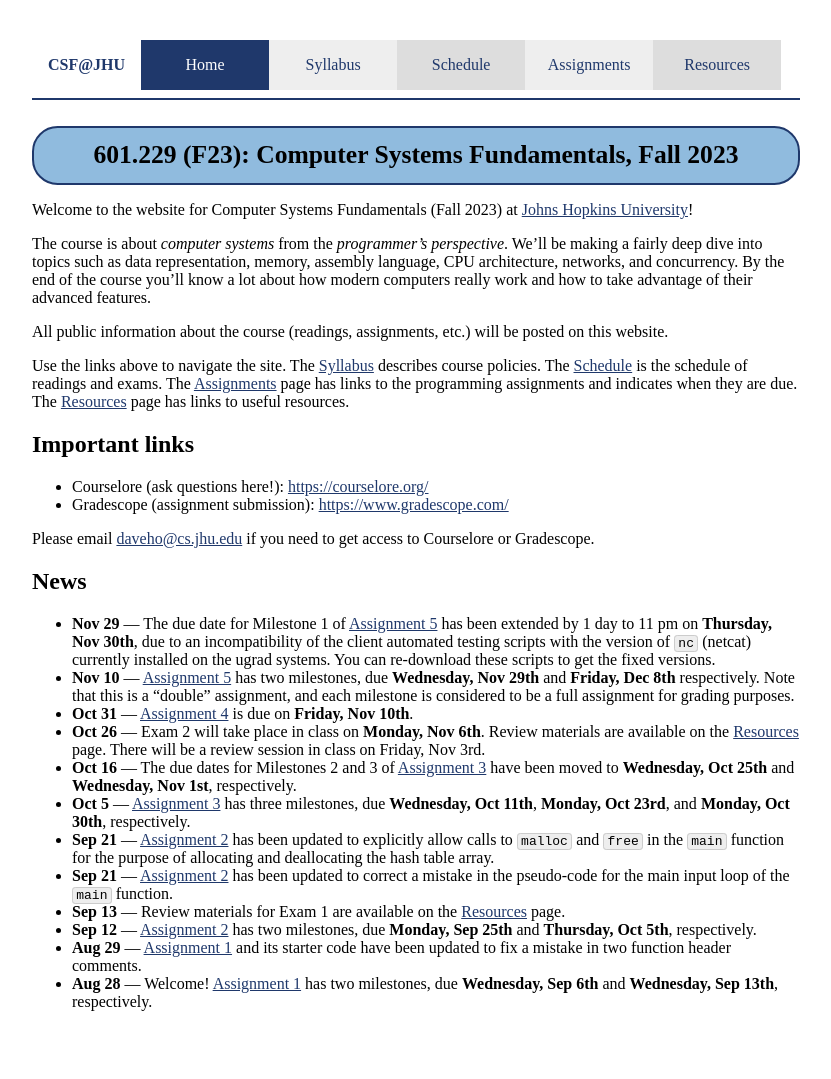
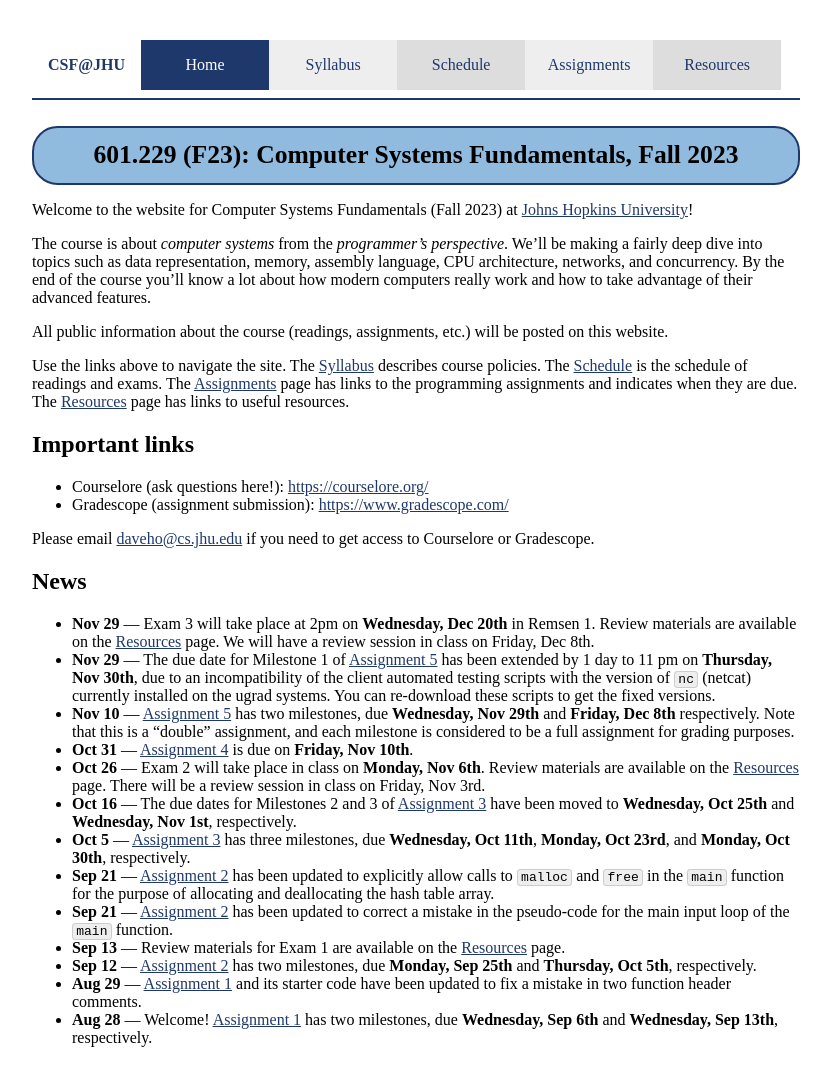
Before and after one commit to jhucsf/fall2023, a Jekyll site: the page built from index.md, in a window 1280 px wide. Shown: the whole page, without its empty margins (224-1055 px from the left). Built offline with Jekyll 4.4.1, drawn with Linux system fonts in a browser that asks for light colours; before the commit the page ends 1043 px from its top, so only the background shows below that.

Commit message:
post exam 3 review materials

```diff
--- a/index.md
+++ b/index.md
@@ -33,6 +33,9 @@ Gradescope.
 
 ## News
 
+* **Nov 29** — Exam 3 will take place at 2pm on **Wednesday, Dec 20th**
+  in Remsen 1. Review materials are available on the [Resources](resources.html)
+  page. We will have a review session in class on Friday, Dec 8th.
 * **Nov 29** — The due date for Milestone 1 of [Assignment 5](assign/assign05.html)
   has been extended by 1 day to 11 pm on **Thursday, Nov 30th**,
   due to an incompatibility of the client automated testing scripts
```
Also changed, not shown: resources.md (+0 -2 lines).
